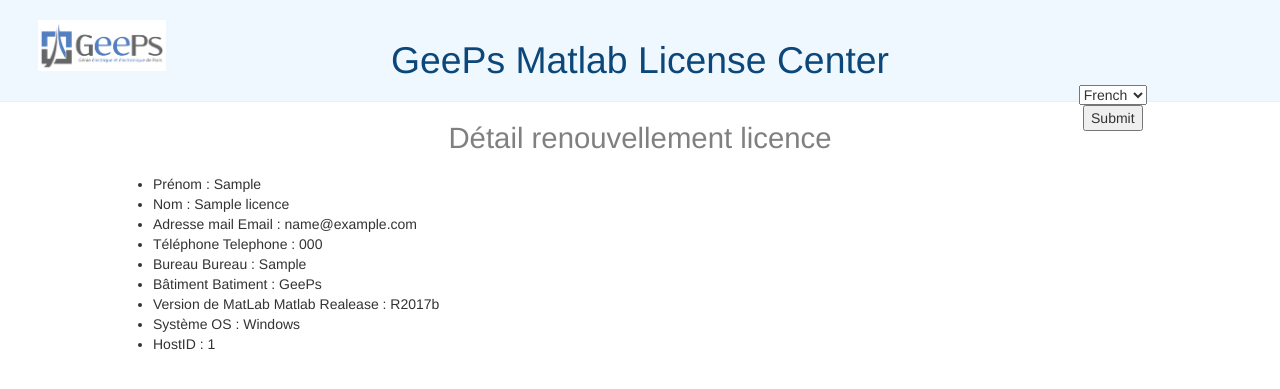
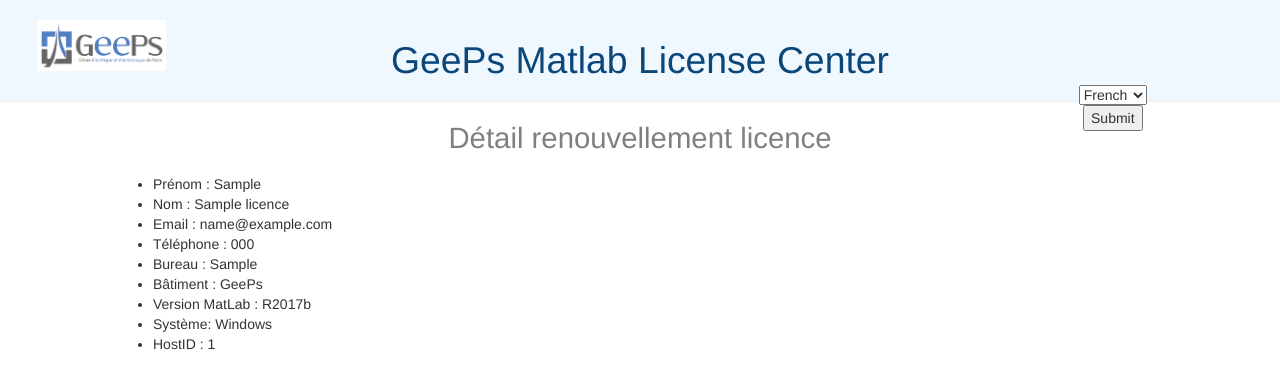
Before and after one commit to leonie-boullier/geeps, a Django app: page /licence/1/ in a window 1280 px wide. Shown: the top 389 px of the page. Run offline with Django 3.2, Linux system fonts and the light colour scheme; tables that the repository leaves empty hold one stand-in row (values such as "Sample post"); parts of the project's set-up code (start-up, migrations or seed data) failed here and were passed over; some libraries are stand-ins or nearby versions.

Commit message:
Modification PDF

```diff
--- a/matLab/templates/matLab/licence_details.html
+++ b/matLab/templates/matLab/licence_details.html
@@ -49,17 +49,19 @@
 form p label {
 	width: 160px;
 }
+
+
 	</style>
 	<h1>{% trans "Détail renouvellement licence" %}</h1>
 	<ul>
-	    <li>{% trans "Prénom" %} : {{licence.firstname}} </li>
-	    <li>{% trans "Nom" %} : {{licence.name}}</li>
-	    <li>{% trans "Adresse mail" %} Email : {{licence.email}}</li>
-	    <li>{% trans "Téléphone" %} Telephone : {{licence.telephone}}</li>
-	    <li>{% trans "Bureau" %} Bureau : {{licence.bureau}}</li>
-	    <li>{% trans "Bâtiment" %} Batiment : {{licence.batiment}}</li>
-	    <li>{% trans "Version de MatLab" %} Matlab Realease : {{licence.matlabRelease}}</li>
-	    <li>{% trans "Système" %} OS : {{licence.operatingSystem}}</li>
+	    <li>Prénom : {{licence.firstname}} </li>
+	    <li>Nom : {{licence.name}}</li>
+	    <li>Email : {{licence.email}}</li>
+	    <li>Téléphone : {{licence.telephone}}</li>
+	    <li>Bureau : {{licence.bureau}}</li>
+	    <li>Bâtiment : {{licence.batiment}}</li>
+	    <li>Version MatLab : {{licence.matlabRelease}}</li>
+	    <li>Système: {{licence.operatingSystem}}</li>
 	    <li>HostID : {{licence.hostID}}</li>
   	</ul>
 {% endblock %}
--- a/matLab/views.py
+++ b/matLab/views.py
@@ -61,6 +61,7 @@
 			subject = "Activation licence Matlab"
 			body = "Demande d\'activation de Matlab {} de {} {} pour le système {}.".format(release, firstname, name, os)
 			#sendMail(subject, body, ['cri@geeps.centralesupelec.fr'], nomFichier, csvfile, pdfFile)
+			sendMail(subject, body, [email], nomFichier, csvfile, pdfFile)
 
 			#Email d'acquittement
 			subject = _("Demande d'activation de la licence Matlab")
@@ -94,7 +95,7 @@
     html = template.render(context_dict)
     result = StringIO.StringIO()
 
-    pdf = pisa.pisaDocument(StringIO.StringIO(html.encode("ISO-8859-1")), result)
+    pdf = pisa.pisaDocument(StringIO.StringIO(html.encode("utf-8")), result)
     if not pdf.err:
         return result
     return HttpResponse('Nous avons des erreurs')
```
Also changed, not shown: matLab/locale/en/LC_MESSAGES/django.po.
